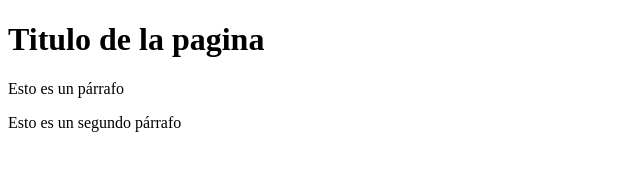
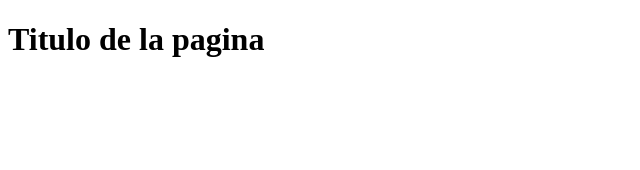
Before and after one commit to Jose191320/Proyecto-C, a plain HTML site: page index.html in a window 1280 px wide. Shown: the whole page, without its empty margins (0-640 px from the left). Drawn offline with Linux system fonts and the light colour scheme.

Commit message:
Estilo 4

```diff
--- a/miEstilo.css
+++ b/miEstilo.css
@@ -2,3 +2,8 @@ body
 {
   backgrond-color: blue;
 }
+
+p
+{
+  color: white;
+}
```
